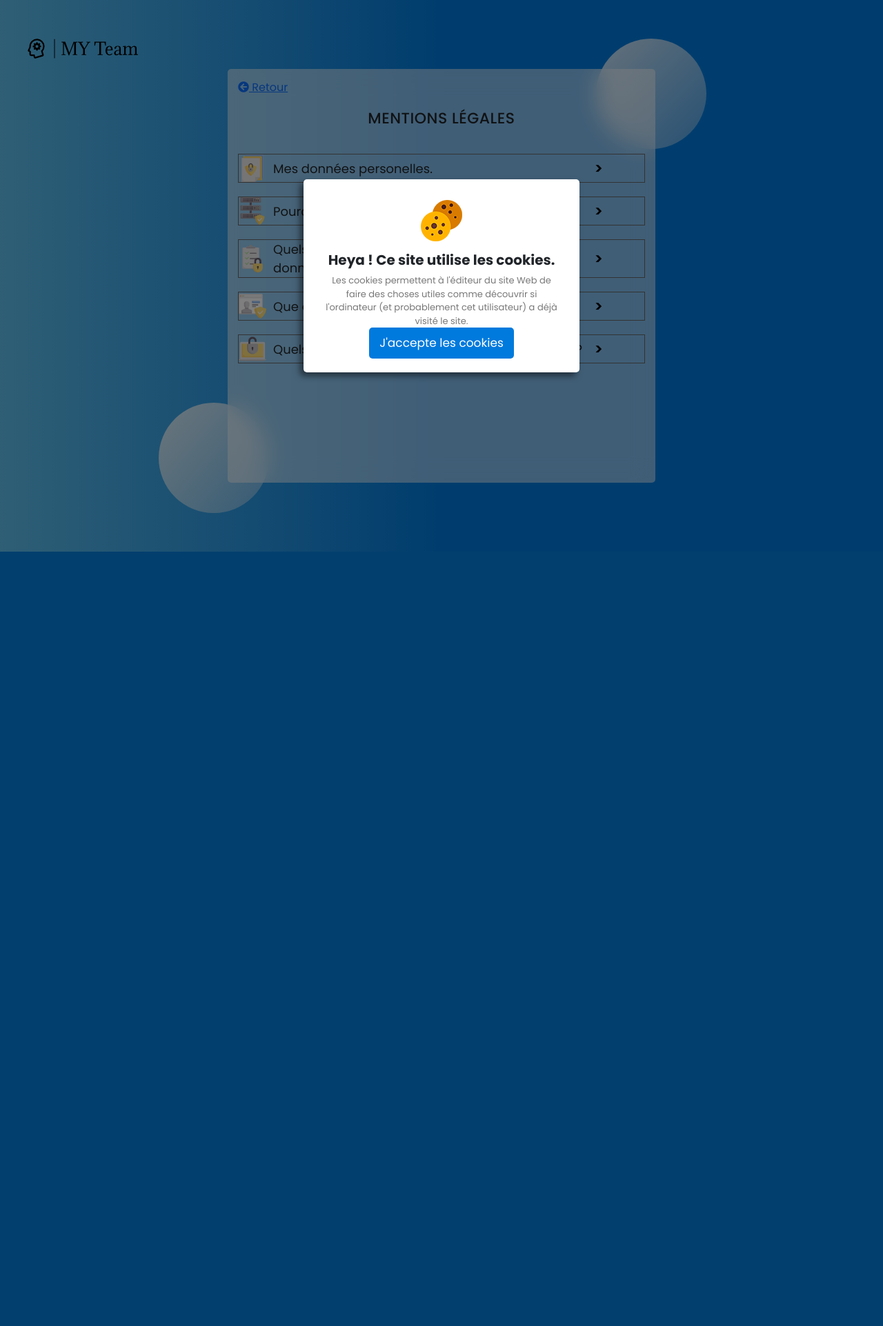
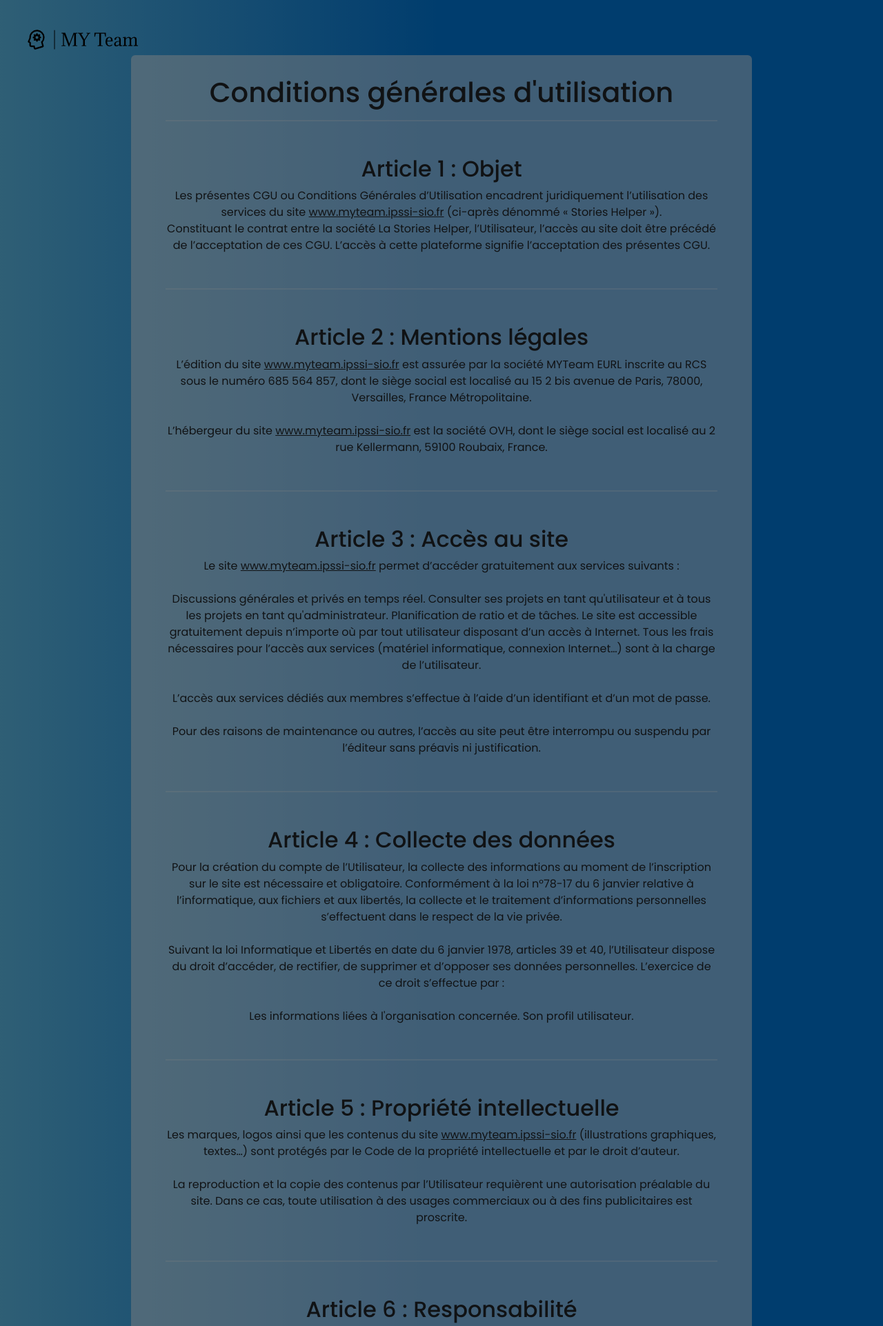
Before and after one commit to Romm1002/myteam, a PHP site: page /pages/mentions_legales.php in a window 1280 px wide. Shown: the top 1923 px of the page at 69% size. Before the commit the page ends 800 px from the top, so only its background shows below. Run offline with PHP 8.4, Linux system fonts and the light colour scheme; some libraries are stand-ins or nearby versions.

Commit message:
nouvelles conditions générales d'utilisation

```diff
--- a/pages/mentions_legales.php
+++ b/pages/mentions_legales.php
@@ -11,207 +11,133 @@ require_once "header.php";
 </head>
 
 <body>
-    <main>
-        <img id="logoMYTeam" src="images/logoMYTEAM/logo.svg" alt="Logo MYTeam">
-
-        <div class="circle1"></div>
-        <div class="circle2"></div>
-
-        <?php
-        if (empty($_GET)) {
-        ?>
-            <div class="mentions_legales">
-                <div>
-                    <a href="accueil.php"><i class="fas fa-arrow-circle-left"></i> Retour</a>
-                </div>
-                <div class="title">
-                    <h1>
-                        MENTIONS LÉGALES
-                    </h1>
-                </div>
-
-                <div class="zones">
-                    <div class="zone">
-                        <div class="illustration">
-                            <img src="images/mentions_legales/img1.png" alt="Image 1">
-                        </div>
-                        <div class="texte">Mes donn&#233es personelles.</div>
-                        <div class="action">
-                            <a href="mentions_legales.php?ml=dp">></a>
-                        </div>
-                    </div>
-
-                    <div class="zone">
-                        <div class="illustration">
-                            <img src="images/mentions_legales/img2.png" alt="Image 2">
-                        </div>
-                        <div class="texte">Pourquoi MYTeam collecte mes informations ?</div>
-                        <div class="action">
-                            <a href="mentions_legales.php?ml=pourquoi">></a>
-                        </div>
-                    </div>
-                    <div class="zone">
-                        <div class="illustration">
-                            <img src="images/mentions_legales/img3.png" alt="Image 3">
-                        </div>
-                        <div class="texte">Quels moyens sont utilis&#233s pour collecter mes donn&#233es ?</div>
-                        <div class="action">
-                            <a href="mentions_legales.php?ml=moyens">></a>
-                        </div>
-                    </div>
-                    <div class="zone">
-                        <div class="illustration">
-                            <img src="images/mentions_legales/img4.png" alt="Image 4">
-                        </div>
-                        <div class="texte">Que deviennent mes donn&#233es ?</div>
-                        <div class="action">
-                            <a href="mentions_legales.php?ml=dp2">></a>
-                        </div>
-                    </div>
-                    <div class="zone">
-                        <div class="illustration">
-                            <img src="images/mentions_legales/img5.png" alt="Image 5">
-                        </div>
-                        <div class="texte">Quels sont mes droits vis-&#224-vis de mes donn&#233es ?</div>
-                        <div class="action">
-                            <a href="mentions_legales.php?ml=droits">></a>
-                        </div>
-                    </div>
-                </div>
-            </div>
-            <?php
-        }
-
-        if (!empty($_GET)) {
-            switch ($_GET["ml"]) {
-                case "dp":
-            ?>
-                    <div class="mentions_legales" style="padding: 0px 30px;">
-                        <a href="mentions_legales.php"><i class="fas fa-arrow-circle-left"></i> Retour</a>
-                        <div class="title">
-                            <h1>Mes donn&#233es personnelles.</h1>
-                        </div>
-
-                        <div class="texte">
-                            <h1>Qu&#39est-ce qu&#39une donn&#233e personnelle ?</h1>
-                            <p>Une donn&#233e personnelle est toute information se rapportant &#38 une personne physique identifi&#233e ou identifiable. Mais, parce qu’elles concernent des personnes, celles-ci doivent en conserver la maîtrise.</p>
-                        </div>
-                        <div class="texte">
-                            <h1>Quelles sont mes donn&#233es personnelles collect&#233es ?</h1>
-                            <p>MYTeam peut &#234tre amen&#233 &#38 collecter vos nom, pr&#233nom, adresse email, mot de passe ainsi que vos date de naissance.</p>
-                        </div>
-                        <div class="texte">
-                            <h1>Qui est responsable du traitement sur mes donn&#233es ?</h1>
-                            <p>Le responsable de traitement est la personne, l’autorit&#233 publique ou l’organisme qui d&#233termine les finalit&#233s c’est-&#38-dire &#38 quoi servent les donn&#233es et les moyens.</p>
-                            <p>Romain Chaumont est l&#39unique responsable de traitement de MYTeam.</p>
-                        </div>
-                    </div>
-                <?php
-                    break;
-
-                case "pourquoi":
-                ?>
-                    <div class="mentions_legales" style="padding: 0px 30px;">
-                        <a href="mentions_legales.php"><i class="fas fa-arrow-circle-left"></i> Retour</a>
-                        <div class="title">
-                            <h1>Pourquoi MYTeam collecte mes informations ?</h1>
-                        </div>
-
-                        <div class="texte">
-                            <h1>Identit&#233 des personnes</h1>
-                            <p>Nom, pr&#233nom, adresse de courrier &#233lectronique, date de naissance, code interne de traitement permettant l’identification du client.</p>
-                            <p>Ces donn&#233es seront conserv&#233es pendant 3 ans apres le dernier contact ou la fin de la relation professionelle.</p>
-                        </div>
-                    </div>
-                <?php
-                    break;
-
-                case "moyens":
-                ?>
-                    <div class="mentions_legales" style="padding: 0px 30px;">
-                        <a href="mentions_legales.php"><i class="fas fa-arrow-circle-left"></i> Retour</a>
-                        <div class="title">
-                            <h1>Quels moyens sont utilis&#233s pour collecter mes donn&#233es ?</h1>
-                        </div>
-
-                        <div class="texte">
-                            <h1>Sur le site MYTeam</h1>
-                            <p>Sur notre site, par le biais de nos formulaires en ligne, vous allez &#234tre amen&#233 &#38 nous fournir des informations. Une information sur vos droits relatifs &#38 la loi informatique et libert&#233 est pr&#233cis&#233e sur chaque formulaire.</p>
-                        </div>
-                    </div>
-                <?php
-                    break;
-
-                case "dp2":
-                ?>
-                    <div class="mentions_legales" style="padding: 0px 30px;">
-                        <a href="mentions_legales.php"><i class="fas fa-arrow-circle-left"></i> Retour</a>
-                        <div class="title">
-                            <h1>Que deviennent mes donn&#233es ?</h1>
-                        </div>
-
-                        <div class="texte">
-                            <h1>S&#233curit&#233</h1>
-                            <p>MYTeam est attentif &#38 la s&#233curit&#233 de vos donn&#233es personnelles et met en œuvre toutes les mesures techniques et organisationnelles appropri&#233es au regard de la nature, de la port&#233e et du contexte des donn&#233es que vous nous communiquez.</p>
-                            <p>Ces mesures visent &#38 pr&#233server la s&#233curit&#233 de vos donn&#233es et emp&#234cher toute destruction, perte, alt&#233ration, divulgation, intrusion ou acc&#xE8s non autoris&#233 &#38 ces donn&#233es, de mani&#xE8re accidentelle ou illicite.</p>
-                            <p>Vos donn&#233es personnelles sont stock&#233es sur des serveurs s&#233curis&#233s, accessibles &#38 un nombre limit&#233 de personnes ayant des droits d&#39acc&#xE8s sp&#233cifiques &#38 ces syst&#xE8mes.</p>
-                        </div>
-                    </div>
-                <?php
-                    break;
-
-                case "droits":
-                ?>
-                    <div class="mentions_legales" style="padding: 0px 30px;">
-                        <a href="mentions_legales.php"><i class="fas fa-arrow-circle-left"></i> Retour</a>
-                        <div class="title">
-                            <h1>Quels sont mes droits vis-&#224-vis de mes donn&#233es ?</h1>
-                        </div>
-
-                        <div class="texte">
-                            <h1>D&#39un droit d&#39acc&#xE8s :</h1>
-                            <p>Le droit pour toute personne d&#39obtenir la communication de toutes les informations la concernant d&#233tenues par MYTeam.</p>
-                        </div>
-                        <div class="texte">
-                            <h1>D&#39un droit de rectification :</h1>
-                            <p>Le droit pour toute personne d&#39obtenir la rectification des informations inexactes la concernant d&#233tenues par MYTeam.</p>
-                        </div>
-                        <div class="texte">
-                            <h1>D&#39un droit d&#39opposition :</h1>
-                            <p>Le droit d&#39opposition s&#39exerce soit au moment de la collecte d&#39informations, soit plus tard, en s&#39adressant au responsable du fichier. Il se d&#233cline en deux possibilit&#233s :</p>
-                            <p>
-                                Le droit pour toute personne &#38 s&#39opposer, pour des motifs l&#233gitimes, &#38 figurer dans un fichier. C’est le droit de suppression.<br />
-                                Le droit pour toute personne &#38 s’opposer, pour des motifs l&#233gitimes, &#38 un traitement bas&#233 sur l’int&#233r&#234t l&#233gitime de MYTeam.<br />
-                                En mati&#xE8re de prospection commerciale, toute personne peut s&#39opposer &#38 tout moment &#38 ce que ses donn&#233es soient diffus&#233es, transmises ou conserv&#233es. Ce droit peut s&#39exercer sans avoir &#38 justifier d&#39un motif l&#233gitime.
-                            </p>
-                        </div>
-                        <div class="texte">
-                            <h1>D&#39un droit de d&#233finir des directives relatives au sort de mes donn&#233es &#38 caract&#xE8re personnel apr&#xE8s mon d&#233c&#xE8s.</h1>
-                            <p>En l&#39absence de directives ou de mention contraire dans lesdites directives, les h&#233ritiers de la personne concern&#233e peuvent apr&#xE8s son d&#233c&#xE8s exercer les droits sur les donn&#233es personnelles du d&#233funt.</p>
-                        </div>
-                        <div class="texte">
-                            <h1>D&#39un droit de limitation du traitement.</h1>
-                            <p>C&#39est le droit de faire suspendre un traitement le temps qu&#39une v&#233rification puisse avoir lieu (v&#233rifier l&#39exactitude des donn&#233es personnelles, v&#233rifier si les motifs l&#233gitimes donn&#233s par la personne pr&#233valent sur ceux du responsable de traitement dans le cas d&#39une demande d&#39opposition etc.)</p>
-                        </div>
-                        <div class="texte">
-                            <h1>D&#39un droit de portabilit&#233.</h1>
-                            <p>La personne a le droit d&#39obtenir que ses donn&#233es &#38 caract&#xE8re personnel soient transmises dans un format structur&#233</p>
-                            <p>
-                                A elle-m&#234me<br />
-                                Directement d&#39un responsable du traitement &#38 un autre, lorsque cela est techniquement possible
-                            </p>
-                        </div>
-                        <div class="texte">
-                            <h1>D&#39un droit d&#39introduire une r&#233clamation aupr&#xE8s d&#39une autorit&#233 de contrôle.</h1>
-                            <p>Pour plus d&#39informations concernant l&#39exercice de vos droits : <br /> <a href="https://www.cnil.fr/fr/comprendre-vos-droits" target="_blank" rel="noreferrer noopener">https://www.cnil.fr/fr/comprendre-vos-droits</a></p>
-                        </div>
-                    </div>
-        <?php
-                    break;
-            }
-        }
-        ?>
-    </main>
+    <img src="images/logoMYTEAM/logo.svg" alt="Logo MYTeam" onclick="window.location = 'index.php'">
+    <div class="block">
+        <div class="titre b0">
+            <h1>Conditions générales d'utilisation</h1>
+        </div>
+        <hr>
+        <div class="bt b1">
+            <h2>Article 1 : Objet</h2>
+            <p>
+                Les présentes CGU ou Conditions Générales d’Utilisation encadrent juridiquement l’utilisation des services du site <u>www.myteam.ipssi-sio.fr</u> (ci-après dénommé « Stories Helper »).
+                <br>
+                Constituant le contrat entre la société La Stories Helper, l’Utilisateur, l’accès au site doit être précédé de l’acceptation de ces CGU. L’accès à cette plateforme signifie l’acceptation des présentes CGU.
+            </p>
+        </div>
+        <hr>
+        <div class="bt b2">
+            <h2>Article 2 : Mentions légales</h2>
+            <p>
+            L’édition du site <u>www.myteam.ipssi-sio.fr</u> est assurée par la société MYTeam EURL inscrite au RCS sous le numéro 685 564 857, dont le siège social est localisé au 15 2 bis avenue de Paris, 78000, Versailles, France Métropolitaine.
+            <br><br>
+            L’hébergeur du site <u>www.myteam.ipssi-sio.fr</u> est la société OVH, dont le siège social est localisé au 2 rue Kellermann, 59100 Roubaix, France.
+            </p>
+        </div>
+        <hr>
+        <div class="bt b3">
+            <h2>Article 3 : Accès au site</h2>
+            <p>
+            Le site <u>www.myteam.ipssi-sio.fr</u> permet d’accéder gratuitement aux services suivants :
+            <br><br>
+            Discussions générales et privés en temps réel.
+            Consulter ses projets en tant qu'utilisateur et à tous les projets en tant qu'administrateur.
+            Planification de ratio et de tâches.
+            Le site est accessible gratuitement depuis n’importe où par tout utilisateur disposant d’un accès à Internet. Tous les frais nécessaires pour l’accès aux services (matériel informatique, connexion Internet…) sont à la charge de l’utilisateur.
+            <br><br>
+            L’accès aux services dédiés aux membres s’effectue à l’aide d’un identifiant et d’un mot de passe.
+            <br><br>
+            Pour des raisons de maintenance ou autres, l’accès au site peut être interrompu ou suspendu par l’éditeur sans préavis ni justification.
+            </p>
+        </div>
+        <hr>
+        <div class="bt b4">
+            <h2>Article 4 : Collecte des données</h2>
+            <p>
+            Pour la création du compte de l’Utilisateur, la collecte des informations au moment de l’inscription sur le site est nécessaire et obligatoire. Conformément à la loi n°78-17 du 6 janvier relative à l’informatique, aux fichiers et aux libertés, la collecte et le traitement d’informations personnelles s’effectuent dans le respect de la vie privée.
+            <br><br>
+            Suivant la loi Informatique et Libertés en date du 6 janvier 1978, articles 39 et 40, l’Utilisateur dispose du droit d’accéder, de rectifier, de supprimer et d’opposer ses données personnelles. L’exercice de ce droit s’effectue par :
+            <br><br>
+            Les informations liées à l'organisation concernée.
+            Son profil utilisateur.
+            </p>
+        </div>
+        <hr>
+        <div class="bt b5">
+            <h2>Article 5 : Propriété intellectuelle</h2>
+            <p>
+            Les marques, logos ainsi que les contenus du site <u>www.myteam.ipssi-sio.fr</u> (illustrations graphiques, textes…) sont protégés par le Code de la propriété intellectuelle et par le droit d’auteur.
+            <br><br>
+            La reproduction et la copie des contenus par l’Utilisateur requièrent une autorisation préalable du site. Dans ce cas, toute utilisation à des usages commerciaux ou à des fins publicitaires est proscrite.
+            </p>
+        </div>
+        <hr>
+        <div class="bt b6">
+            <h2>Article 6 : Responsabilité</h2>
+            <p>
+            Bien que les informations publiées sur le site soient réputées fiables, le site se réserve la faculté d’une non-garantie de la fiabilité des sources. Les informations diffusées sur le site <u>www.myteam.ipssi-sio.fr</u> sont présentées à titre purement informatif et sont sans valeur contractuelle. En dépit des mises à jour régulières, la responsabilité du site ne peut être engagée en cas de modification des dispositions administratives et juridiques apparaissant après la publication. Il en est de même pour l’utilisation et l’interprétation des informations communiquées sur la plateforme.
+            <br><br>
+            Le site décline toute responsabilité concernant les éventuels virus pouvant infecter le matériel informatique de l’Utilisateur après l’utilisation ou l’accès à ce site.
+            <br><br>
+            Le site ne peut être tenu pour responsable en cas de force majeure ou du fait imprévisible et insurmontable d’un tiers. La garantie totale de la sécurité et la confidentialité des données n’est pas assurée par le site.
+            <br><br>
+            Cependant, le site s’engage à mettre en œuvre toutes les méthodes requises pour le faire au mieux.
+            </p>
+        </div>
+        <hr>
+        <div class="bt b7">
+            <h2>Article 7 : Liens hypertextes</h2>
+            <p>
+            Le site peut être constitué de liens hypertextes. En cliquant sur ces derniers, l’Utilisateur sortira de la plateforme. Cette dernière n’a pas de contrôle et ne peut pas être tenue responsable du contenu des pages web relatives à ces liens.
+            </p>
+        </div>
+        <hr>
+        <div class="bt b8">
+            <h2>Article 8 : Cookies</h2>
+            <p>
+            Lors des visites sur le site, l’installation automatique d’un cookie sur le logiciel de navigation de l’Utilisateur peut survenir.
+            <br><br>
+            Les cookies correspondent à de petits fichiers déposés temporairement sur le disque dur de l’ordinateur de l’Utilisateur. Ces cookies sont nécessaires pour assurer l’accessibilité et la navigation sur le site. Ces fichiers ne comportent pas d’informations personnelles et ne peuvent pas être utilisés pour l’identification d’une personne.
+            <br><br>
+            L’information présente dans les cookies est utilisée pour améliorer les performances de navigation sur le site <u>www.storieshelper.ipssi-sio.fr</u>.
+            <br><br>
+            En naviguant sur le site, l’Utilisateur accepte les cookies. Leur désactivation peut s’effectuer via les paramètres du logiciel de navigation.
+            </p>
+        </div>
+        <hr>
+        <div class="bt b9">
+            <h2>Article 9 : Publication par l'Utilisateur</h2>
+            <p>
+            Le site MYTeam permet aux membres de publier des commentaires.
+            <br><br>
+            Dans ses publications, le membre est tenu de respecter les règles de droit en vigueur.
+            <br><br>
+            Le site dispose du droit d’exercer une modération à priori sur les publications et peut refuser leur mise en ligne sans avoir à fournir de justification.
+            <br><br>
+            Le membre garde l’intégralité de ses droits de propriété intellectuelle. Toutefois, toute publication sur le site implique la délégation du droit non exclusif et gratuit à la société éditrice de représenter, reproduire, modifier, adapter, distribuer et diffuser la publication n’importe où et sur n’importe quel support pour la durée de la propriété intellectuelle. Cela peut se faire directement ou par l’intermédiaire d’un tiers autorisé. Cela concerne notamment le droit d’utilisation de la publication sur le web et sur les réseaux de téléphonie mobile.
+            <br><br>
+            À chaque utilisation, l’éditeur s’engage à mentionner le nom du membre à proximité de la publication.
+            <br><br>
+            L’Utilisateur est tenu responsable de tout contenu qu’il met en ligne. L’Utilisateur s’engage à ne pas publier de contenus susceptibles de porter atteinte aux intérêts de tierces personnes. Toutes procédures engagées en justice par un tiers lésé à l’encontre du site devront être prises en charge par l’Utilisateur.
+            <br><br>
+            La suppression ou la modification par le site du contenu de l’Utilisateur peut s’effectuer à tout moment, pour n’importe quelle raison et sans préavis.
+            </p>
+        </div>
+        <hr>
+        <div class="bt b10">
+            <h2>Article 10 : Durée du contrat</h2>
+            <p>
+            Le présent contrat est valable pour une durée indéterminée. Le début de l’utilisation des services du site marque l’application du contrat à l’égard de l’Utilisateur.
+            </p>
+        </div>
+        <hr>
+        <div class="bt b11">
+            <h2>Article 11 : Droit applicable et juridiction compétente</h2>
+            <p>
+            Le présent contrat est soumis à la législation française. L’absence de résolution à l’amiable des cas de litige entre les parties implique le recours aux tribunaux français compétents pour régler le contentieux.
+            </p>
+        </div>
+    </div>
 </body>
 
 </html>
--- a/pages/styles/styleMentions_Legales.css
+++ b/pages/styles/styleMentions_Legales.css
@@ -21,28 +21,45 @@ p{
 body{
     background: linear-gradient(to left, var(--blue1) 50%, var(--blue2));
     width: 100%;
-    height: auto;
     position: relative;
     display: flex;
     justify-content: center;
     align-items: center;
 }
 
-main{
-    width: 100%;
-    max-width: 1500px;
-    padding: 20px;
-    display: flex;
-    justify-content: center;
-    position: relative;
-}
-body img#logoMYTeam{
+img{
     position: absolute;
-    top: 5%;
+    top: 1%;
     left: 3%;
+    cursor: pointer;
 }
 
-body .circle1, .circle2{
+.block{
+    margin: 80px 0px;
+    background-color: rgba(255, 255, 255, 0.5);
+    border-radius: 6px;
+    padding: 30px 50px;
+    max-width: 900px;
+}
+.block a{
+    text-decoration: none;
+    color: #fff;
+}
+.block hr{
+    height: 2px;
+    background-color: #fff;
+}
+.block .titre{
+    text-align: center;
+}
+.block .bt{
+    text-align: center;
+    margin: 50px 0;
+}
+.block .bt p{
+    font-size: 16px;
+}
+/* body .circle1, .circle2{
     background: white;
     background: linear-gradient(to right bottom, rgba(255, 255, 255, .8), rgba(255, 255, 255, .3));
     height: 10rem;
@@ -57,8 +74,9 @@ body .circle1{
 body .circle2{
     bottom: 5%;
     left: 18%;
-}
-.mentions_legales{
+} */
+
+/* .mentions_legales{
     width: 50%;
     min-height: 75vh;
     max-height: 75vh;
@@ -145,4 +163,4 @@ body .mentions_legales .texte p{
     .mentions_legales{
         width: 90%;
     }
-}
+} */
```
